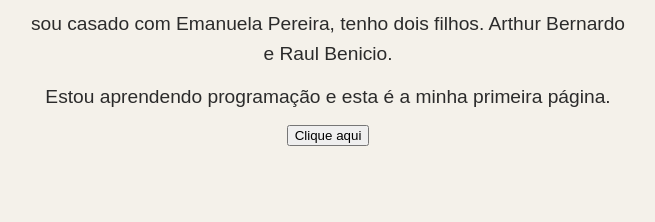
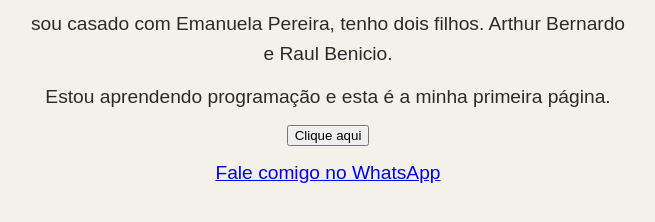
Before and after one commit to mmagnomarcilio-creator/minha-pagina, a plain HTML site: page index.html in a window 1280 px wide. Shown: the part 178-400 px from the top of the page, without its empty margins (312-967 px from the left). Drawn offline with Linux system fonts and the light colour scheme.

Commit message:
coloquei o numero de whatsapp

```diff
--- a/index.html
+++ b/index.html
@@ -13,6 +13,9 @@
   <p>Estou aprendendo programação e esta é a minha primeira página.</p>
   <button id="botao">Clique aqui</button>
   <p id="mensagem"></p>
+  <p>
+  <a href="https://wa.me/5584999380370" target="_blank">Fale comigo no WhatsApp</a>
+</p>
   <script src="script.js"></script>
 </body>
 </html>
```
